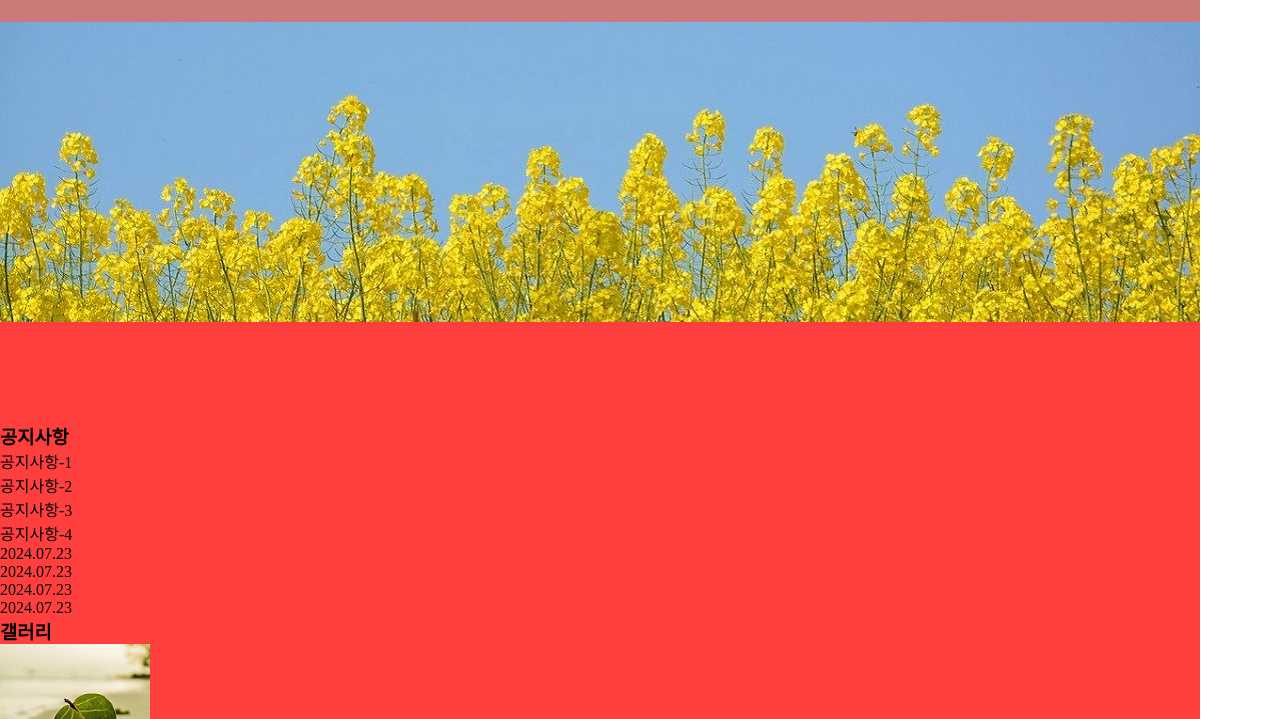
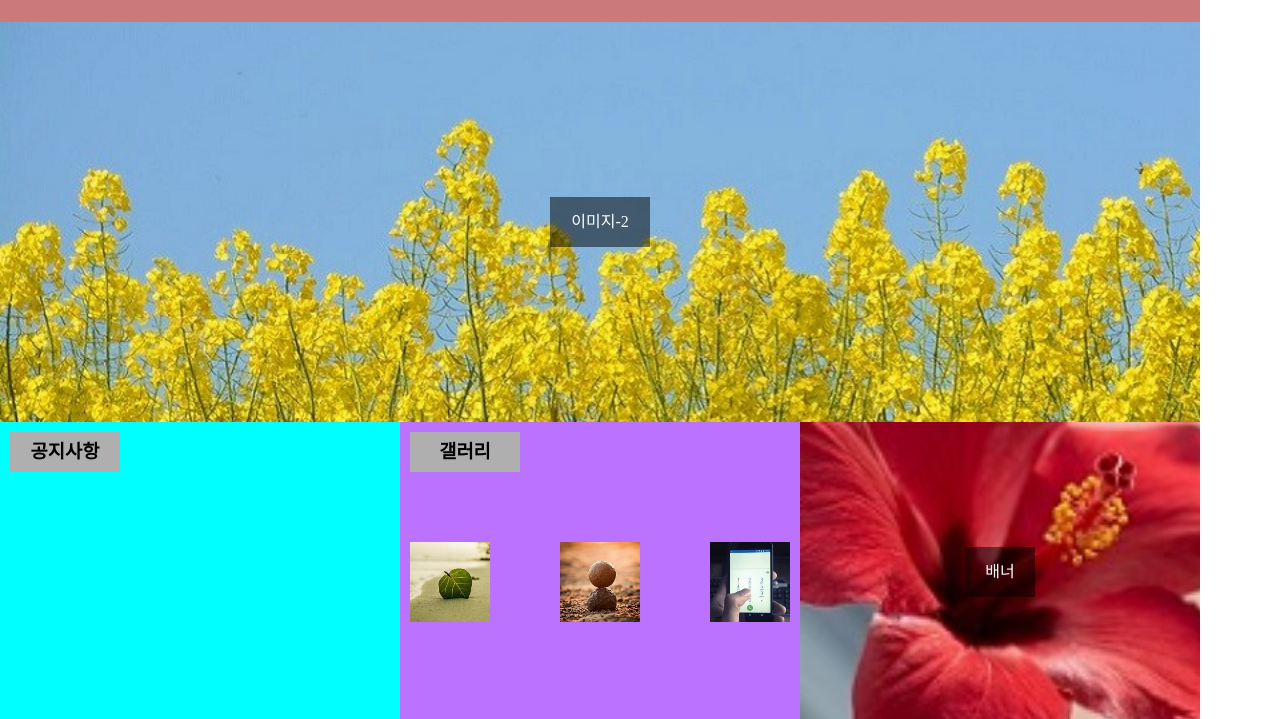
Before and after one commit to HongEungyung/the_artwork_of_the_world_0108, a plain HTML site: page index.html in a window 1280 px wide. Shown: the part 78-797 px from the top of the page. Drawn offline with Linux system fonts and the light colour scheme.

```diff
--- a/css/style.css
+++ b/css/style.css
@@ -1,10 +1,10 @@
 @charset "utf-8";
-*{
+* {
   margin: 0;
   padding: 0;
   box-sizing: border-box;
 }
-.wrap{
+.wrap {
   background-color: gray;
   width: 1200px;
   height: 900px;
@@ -13,12 +13,12 @@
     left: 50%;
     transform: translate(-50% , -50%); */
 }
-header{
+header {
   background-color: rgb(204, 121, 121);
   width: 100%;
   height: 100px;
 }
-header .top-logo{
+header .top-logo {
   background-color: rgb(131, 216, 255);
   width: 200px;
   height: 40px;
@@ -36,7 +36,7 @@
 nav {
   position: relative;
 }
-nav ul{
+nav ul {
   width: 900px;
   line-height: 50px;
   position: absolute;
@@ -44,7 +44,7 @@
   right: 10px;
   background-color: aliceblue;
 }
-nav ul li{
+nav ul li {
   background-color: rgb(201, 201, 201);
   float: left;
   list-style: none;
@@ -56,13 +56,142 @@
   /* 패딩 줄 필요 없음 line-height로 높이 주고 너비는 ul 값으로 만들어지니까 */
 }
 /* 메인 */
-.main{
+.main {
   width: 1200px;
   height: 700px;
   background-color: rgb(255, 62, 62);
 }
 /* 위 메인 이미지 */
-.top-img{
+.top-img {
   width: 100%;
   height: 400px;
+  overflow: hidden;
+  position: relative;
 }
+.top-img img {
+  height: 100%;
+}
+.span-1 {
+  position: absolute;
+  top: 50%;
+  left: 50%;
+  transform: translate(-50%, -50%);
+  background-color: rgba(0, 0, 0, 0.5);
+  line-height: 50px;
+  width: 100px;
+  color: #fff;
+  text-align: center;
+}
+/* 아래 메인 */
+.bottom-section {
+  display: flex;
+  width: 100%;
+  height: 300px;
+  background-color: blanchedalmond;
+}
+/* 공지사항 */
+.notice {
+  width: 400px;
+  height: 100%;
+  background-color: aqua;
+  /* display: flex; */
+}
+.h3-l{
+    background-color: rgb(175, 175, 175);
+    width: 110px;
+    margin: 10px;
+    line-height: 40px;
+    text-align: center;
+}
+
+
+/* .text-box{
+    display: flex;
+}
+.p-1{
+    background-color: rgb(226, 226, 226);
+    padding-left: 25px;
+    line-height: 25px;
+    width: 200px;
+}
+.p-2{
+    background-color: rgb(255, 255, 255);
+    padding-left: 25px;
+    line-height: 25px;
+    width: 200px;
+}
+.p-3{
+    background-color: rgb(226, 226, 226);
+    padding-left: 25px;
+    line-height: 25px;
+    width: 200px;
+}
+.p-4{
+    background-color: rgb(255, 255, 255);
+    padding-left: 25px;
+    line-height: 25px;
+    width: 200px;
+}
+.p-5{
+    background-color: rgb(226, 226, 226);
+    padding-left: 100px;
+    line-height: 25px;
+    width: 200px;
+}
+.p-6{
+    background-color: rgb(255, 255, 255);
+    padding-left: 100px;
+    line-height: 25px;
+    width: 200px;
+} */
+/* 갤러리 */
+.h3-r {
+  background-color: rgb(175, 175, 175);
+  width: 110px;
+  margin: 10px;
+  line-height: 40px;
+  text-align: center;
+}
+.gallary {
+  width: 400px;
+  height: 100%;
+  background-color: rgb(187, 115, 255);
+}
+.gallary .img {
+  float: left;
+  width: 80px;
+  height: 80px;
+  margin: 60px 10px;
+  background-color: red;
+}
+#img-1 {
+  margin-right: 60px;
+}
+#img-2 {
+  margin-right: 60px;
+}
+.gallary .img img {
+  width: 100%;
+}
+/* 이미지 */
+.right-img {
+  position: relative;
+  width: 400px;
+  height: 100%;
+  background-color: red;
+  overflow: hidden;
+}
+.right-img img {
+  height: 100%;
+}
+.span-2 {
+  position: absolute;
+  top: 50%;
+  left: 50%;
+  transform: translate(-50%, -50%);
+  background-color: rgba(0, 0, 0, 0.5);
+  line-height: 50px;
+  width: 70px;
+  color: #fff;
+  text-align: center;
+}
--- a/index.html
+++ b/index.html
@@ -28,32 +28,39 @@
       <section class="main">
         <div class="top-img">
             <img src="images/photo-1.jpg" alt="flowers">
+            <span class="span-1">이미지-2</span>
         </div>
         <!-- 아래 메인 -->
         <div class="bottom-section">
           <!-- 공지사항 -->
             <article class="notice">
+              <div class="textbox-all">
                 <h3 class="h3-l">공지사항</h3>
-                <div class="notice-titile">
-                    <p>공지사항-1</p>
-                    <p>공지사항-2</p>
-                    <p>공지사항-3</p>
-                    <p>공지사항-4</p>
-                </div>
-                <div class="notice-date">
-                    <p>2024.07.23</p>
-                    <p>2024.07.23</p>
-                    <p>2024.07.23</p>
-                    <p>2024.07.23</p>
-                </div>
+
+                <!-- ul로 만들기!!! -->
+
+                <!-- <div class="text-box">
+                  <div class="notice-titile">
+                      <p class="p-1">공지사항-1</p>
+                      <p class="p-2">공지사항-2</p>
+                      <p class="p-3">공지사항-3</p>
+                      <p class="p-4">공지사항-4</p>
+                  </div>
+                  <div class="notice-date">
+                      <p class="p-5">2024.07.23</p>
+                      <p class="p-6">2024.07.23</p>
+                      <p class="p-7">2024.07.23</p>
+                      <p class="p-8">2024.07.23</p>
+                  </div>
+                </div> -->
             </article>
             <!-- 갤러리 -->
             <article class="gallary">
                 <h3 class="h3-r">갤러리</h3>
-                <div class="img">
+                <div class="img" id="img-1">
                     <img src="images/icon-1.jpg" alt="icon-1">
                 </div>
-                <div class="img">
+                <div class="img" id="img-2">
                     <img src="images/icon-2.jpg" alt="icon-2">
                 </div>
                 <div class="img">
@@ -63,6 +70,7 @@
             <!-- 이미지 -->
             <div class="right-img">
                 <img src="images/img-1.jpg" alt="img-1">
+                <span class="span-2">배너</span>
             </div>
         </div>
       </section>
```
Lines whose indentation alone changed are shown as unchanged.
